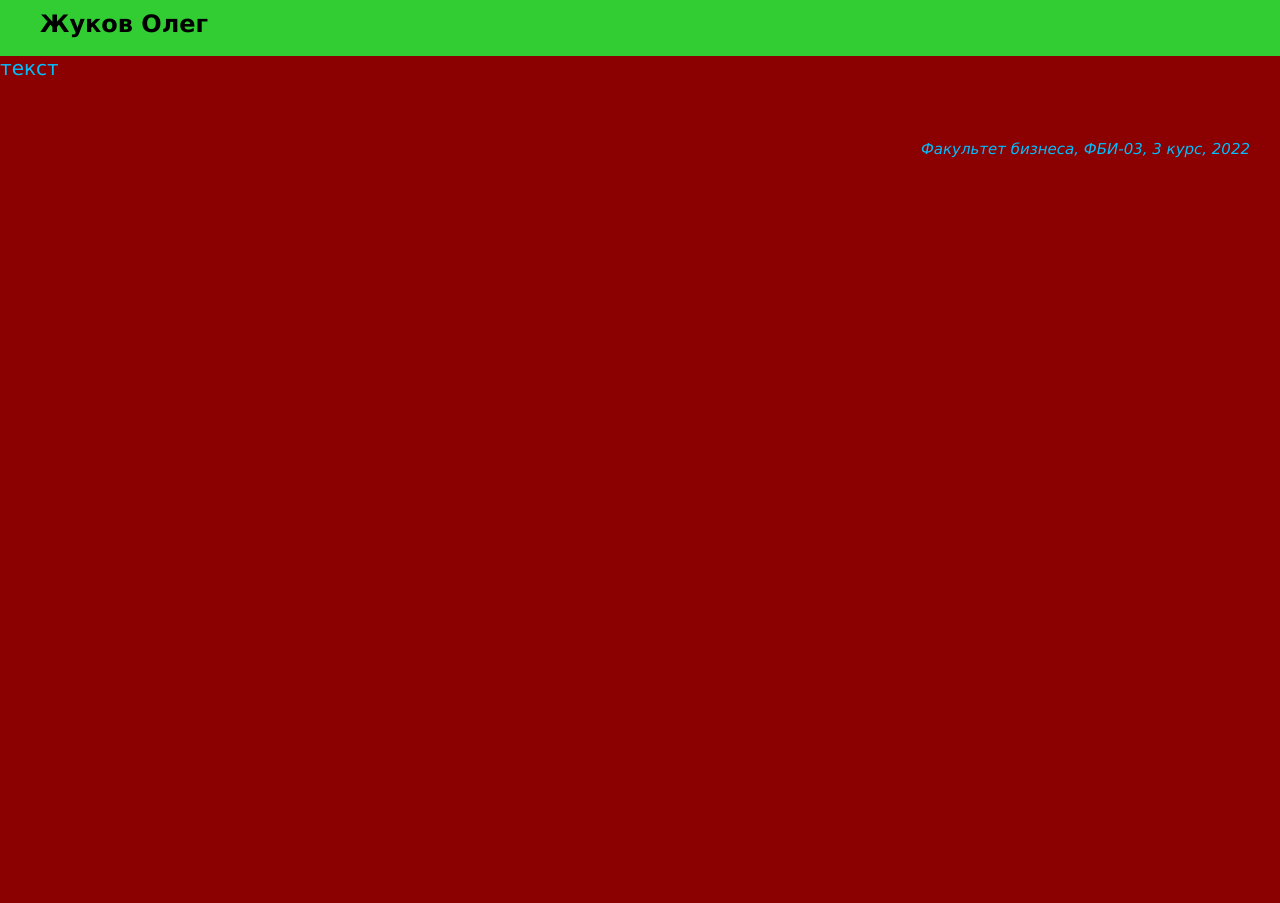
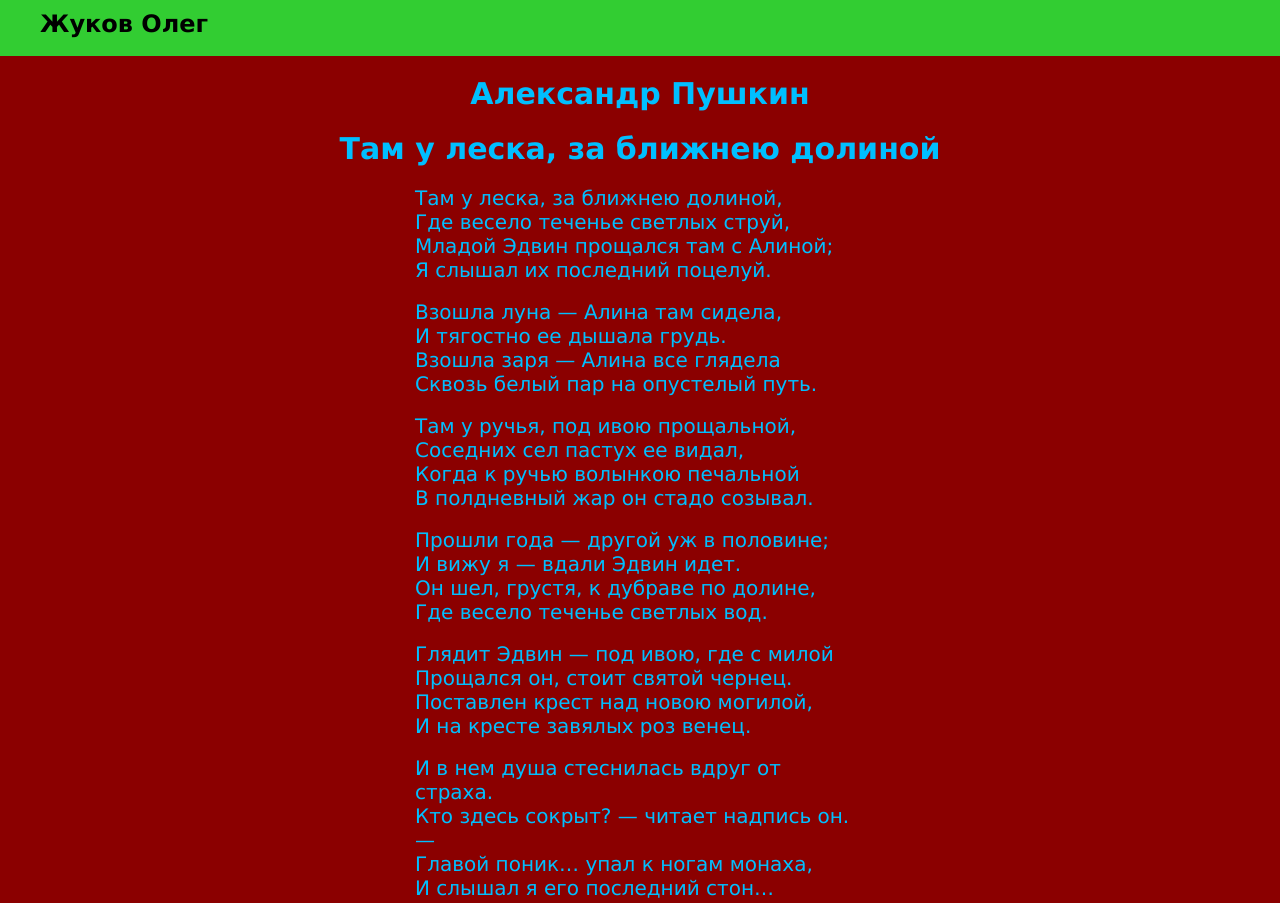
Before and after one commit to pincha100/lab2, a plain HTML site: page lab4.html in a window 1280 px wide. Shown: the top 903 px of the page. Before the commit the page ends 800 px from the top, so only its background shows below. Drawn offline with Linux system fonts and the light colour scheme.

Commit message:
Пушкин. Там у леска, за ближнею долиной

```diff
--- a/lab4.html
+++ b/lab4.html
@@ -28,6 +28,14 @@
                 text-align: right;
                 font-size: 15px;
             }
+            h1{
+                font-size: 30px;
+                text-align: center;
+            }
+            p{
+                width: 450px;
+                margin: 18px auto;
+            }
         </style>
     </head>
     <body>
@@ -36,7 +44,45 @@
         </div>
 
         <div class="content">
-            текст
+            <h1>Александр Пушкин</h1>
+
+            <h1>Там у леска, за ближнею долиной</h1>
+        <p>
+            Там у леска, за ближнею долиной,<br>
+            Где весело теченье светлых струй,<br>
+            Младой Эдвин прощался там с Алиной;<br>
+            Я слышал их последний поцелуй.
+        </p>
+        <p>
+            Взошла луна — Алина там сидела,<br>
+            И тягостно ее дышала грудь.<br>
+            Взошла заря — Алина все глядела<br>
+            Сквозь белый пар на опустелый путь.
+        </p>
+        <p>
+            Там у ручья, под ивою прощальной,<br>
+            Соседних сел пастух ее видал,<br>
+            Когда к ручью волынкою печальной<br>
+            В полдневный жар он стадо созывал.
+        </p>
+        <p>
+            Прошли года — другой уж в половине;<br>
+            И вижу я — вдали Эдвин идет.<br>
+            Он шел, грустя, к дубраве по долине,<br>
+            Где весело теченье светлых вод.
+        </p>
+        <p>
+            Глядит Эдвин — под ивою, где с милой<br>
+            Прощался он, стоит святой чернец.<br>
+            Поставлен крест над новою могилой,<br>
+            И на кресте завялых роз венец.
+        </p>
+        <p>
+            И в нем душа стеснилась вдруг от страха.<br>
+            Кто здесь сокрыт? — читает надпись он. —<br>
+            Главой поник… упал к ногам монаха,<br>
+            И слышал я его последний стон…
+        <p>
         </div>
 
         <div class="footer">
```
